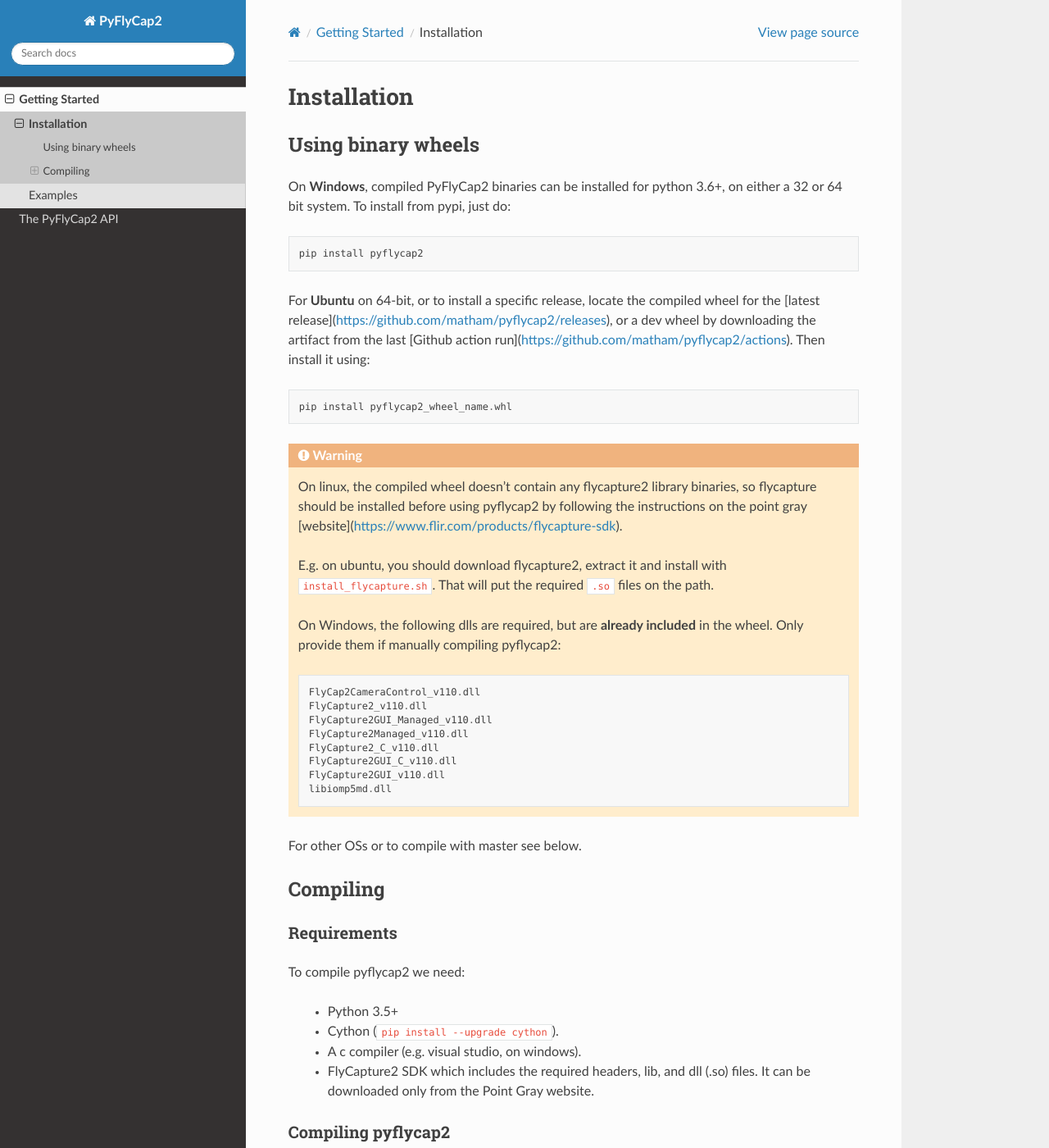
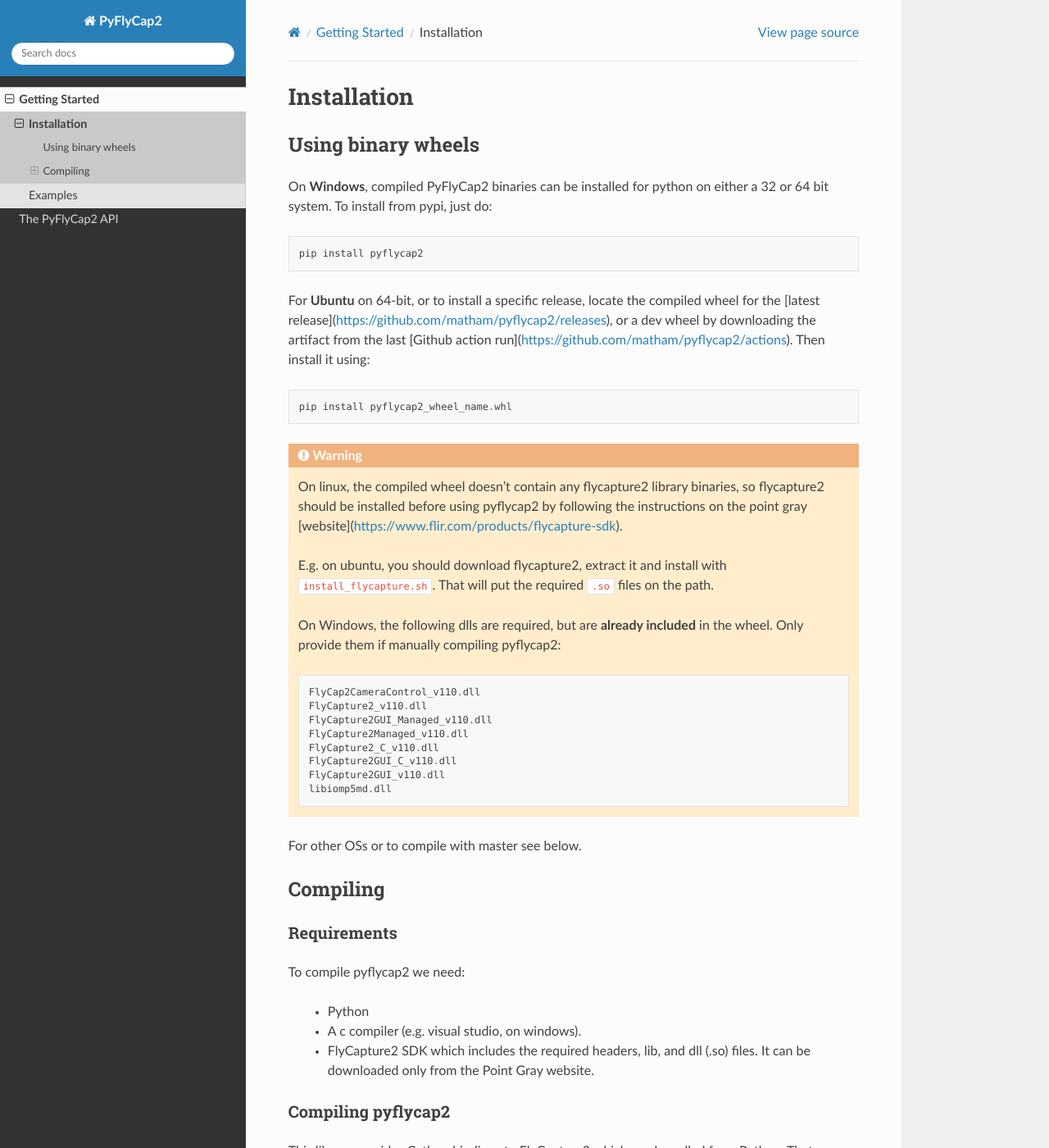
Before and after one commit to matham/pyflycap2, a Sphinx documentation site: the page built from doc/source/installation.rst, in a window 1280 px wide and 1400 px high. Shown: the whole window at 82% size. Built offline with Sphinx 7.4.7 and the Read the Docs theme 2.0.0, drawn with Linux system fonts in a browser that asks for light colours; some of the changed text lies outside the part shown.

Commit message:
Fix docs.

```diff
--- a/README.rst
+++ b/README.rst
@@ -9,11 +9,6 @@
     :target: https://github.com/matham/pyflycap2/actions
     :alt: Github CI status
 
-.. warning::
-
-    Due to the licensing restrictions, Fly Capture dlls cannot be redistributed,
-    therefore the wheels only include the compiled bindings. To use, the Fly Capture
-    dlls must be provided independently, e.g. by placing them on the system PATH.
 
 Examples
 =============
--- a/doc/source/installation.rst
+++ b/doc/source/installation.rst
@@ -7,7 +7,7 @@
 Using binary wheels
 -------------------
 
-On **Windows**, compiled PyFlyCap2 binaries can be installed for python 3.6+,
+On **Windows**, compiled PyFlyCap2 binaries can be installed for python
 on either a 32 or 64 bit system. To install from pypi, just do::
 
     pip install pyflycap2
@@ -23,7 +23,7 @@
 .. warning::
 
     On linux, the compiled wheel doesn't contain any flycapture2 library binaries,
-    so flycapture should be installed before using pyflycap2 by following the
+    so flycapture2 should be installed before using pyflycap2 by following the
     instructions on the point gray [website](https://www.flir.com/products/flycapture-sdk).
 
     E.g. on ubuntu, you should download flycapture2, extract it and install with
@@ -51,8 +51,7 @@
 
 To compile pyflycap2 we need:
 
-    * Python 3.5+
-    * Cython (``pip install --upgrade cython``).
+    * Python
     * A c compiler (e.g. visual studio, on windows).
     * FlyCapture2 SDK which includes the required headers, lib, and dll (.so) files.
       It can be downloaded only from the Point Gray website.
```
Also changed, not shown: other parts of doc/source/installation.rst (+1 -2 lines).
